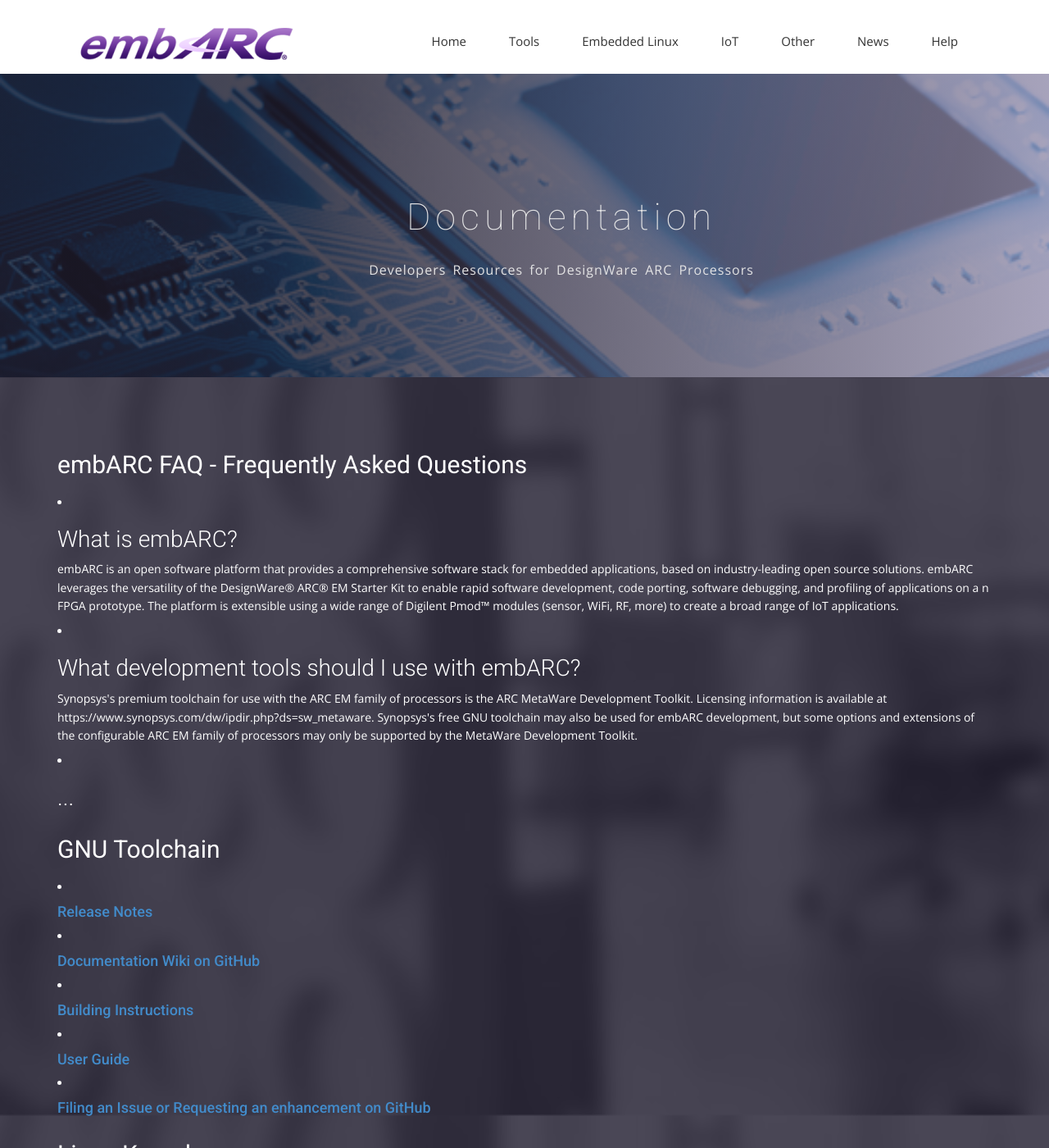
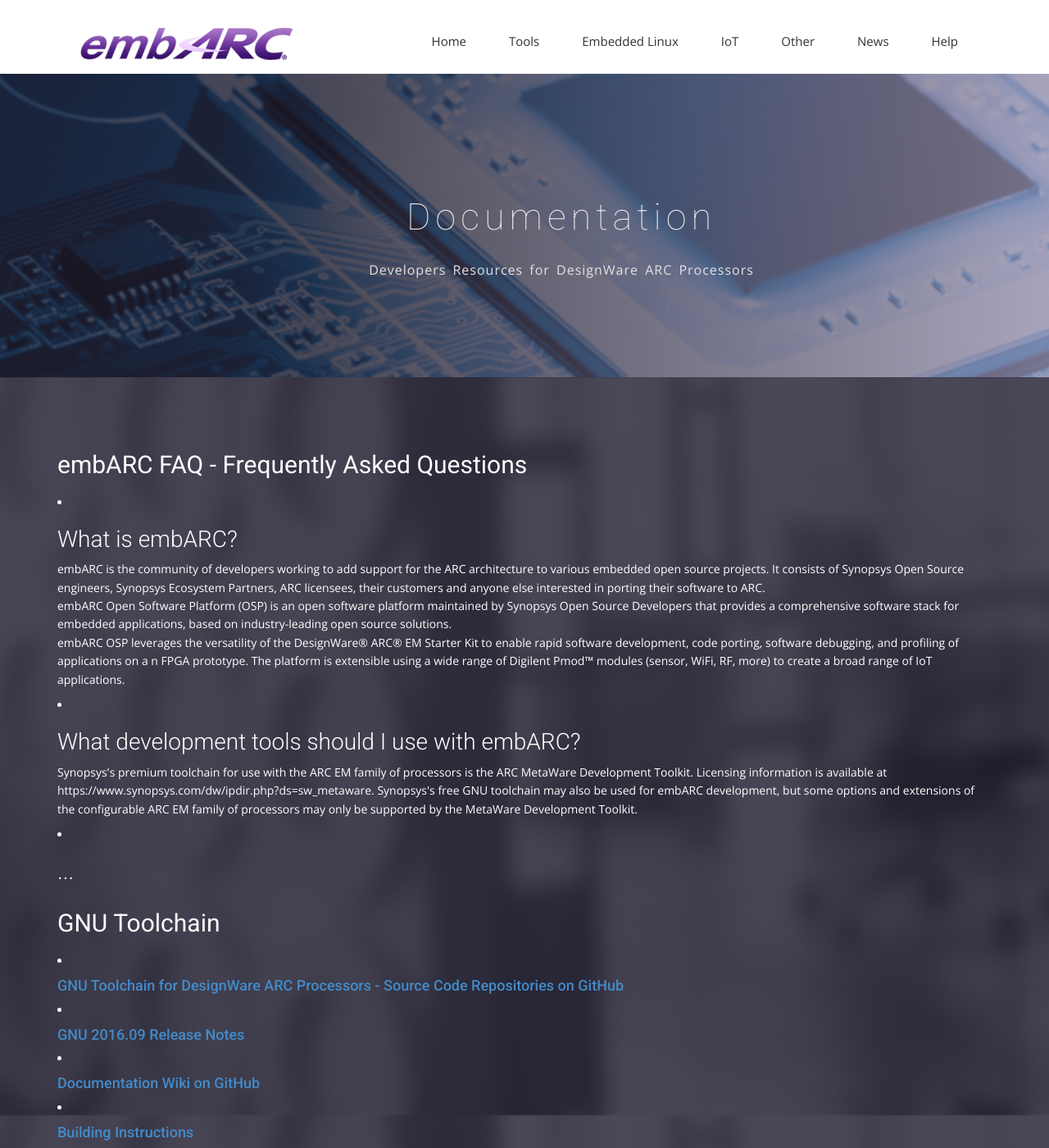
Before and after one commit to fbedard/crabme, a Jekyll site: the page built from help.html, in a window 1280 px wide and 1400 px high. Shown: the whole window at 82% size. Built offline with Jekyll 4.4.1, drawn with Linux system fonts in a browser that asks for light colours; nearby versions of some CDN libraries; some web fonts are replaced.

Commit message:
formatting

```diff
--- a/help.html
+++ b/help.html
@@ -24,10 +24,14 @@
         <div class="block">
           <h2>embARC FAQ - Frequently Asked Questions</h2>
           <li><h3>What is embARC?</h3></li>
-          <p>embARC is an open software platform that provides a comprehensive software stack for
-            embedded applications, based on industry-leading open source solutions.
+          <p>embARC is the community of developers working to add support for the ARC architecture to various embedded open source projects.
+            It consists of Synopsys Open Source engineers, Synopsys Ecosystem Partners, ARC licensees, their customers and anyone else interested
+            in porting their software to ARC. <br>
 
-            embARC leverages the versatility of the DesignWare® ARC® EM Starter Kit to enable rapid
+            embARC Open Software Platform (OSP) is an open software platform maintained by Synopsys Open Source Developers that provides a
+            comprehensive software stack for embedded applications, based on industry-leading open source solutions.<br>
+
+            embARC OSP leverages the versatility of the DesignWare® ARC® EM Starter Kit to enable rapid
             software development, code porting, software debugging, and profiling of applications on a
             n FPGA prototype. The platform is extensible using a wide range of Digilent Pmod™ modules
             (sensor, WiFi, RF, more) to create a broad range of IoT applications.</p>
@@ -42,7 +46,8 @@
         </div>
         <div class="block">
           <h2>GNU Toolchain</h2>
-          <li><h4><a href="https://github.com/foss-for-synopsys-dwc-arc-processors/toolchain/releases/tag/arc-2016.09-release">Release Notes</a></h4></li>
+          <li><h4><a href="https://github.com/foss-for-synopsys-dwc-arc-processors/toolchain/">GNU Toolchain for DesignWare ARC Processors - Source Code Repositories on GitHub</a></h4></li>
+          <li><h4><a href="https://github.com/foss-for-synopsys-dwc-arc-processors/toolchain/releases/tag/arc-2016.09-release">GNU 2016.09 Release Notes</a></h4></li>
           <li><h4><a href="https://github.com/foss-for-synopsys-dwc-arc-processors/toolchain/wiki">Documentation Wiki on GitHub</a></h4></li>
           <li><h4><a href="https://github.com/foss-for-synopsys-dwc-arc-processors/toolchain/blob/arc-releases/README.md">Building Instructions</a></h4></li>
           <li><h4><a href="https://github.com/foss-for-synopsys-dwc-arc-processors/toolchain/wiki#user-guides-for-debugging">User Guide</a></h4></li>
```
